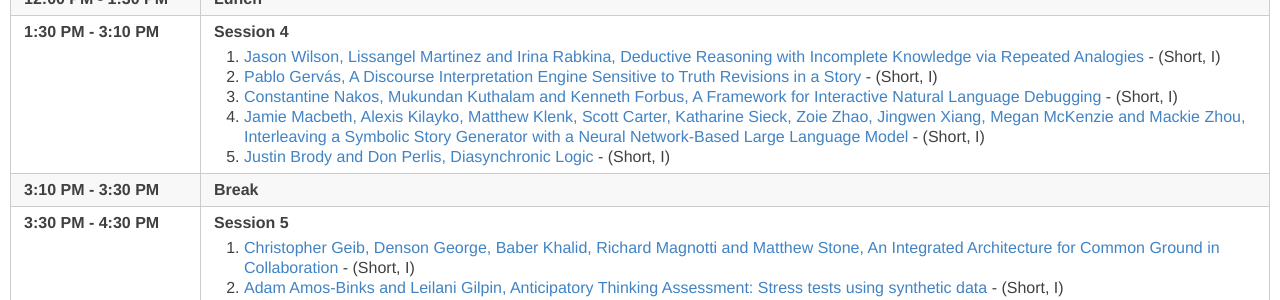
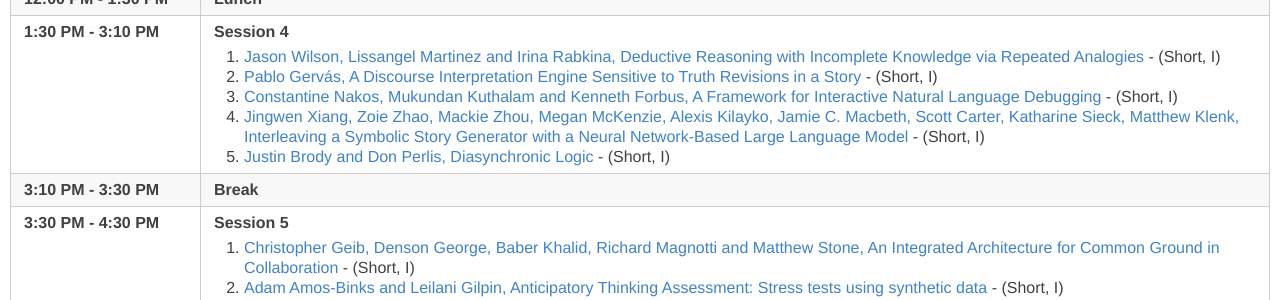
Before and after one commit to AdvancesInCognitiveSystems/acs2022, a Jekyll site: the page built from _days/sunday-day2.md, in a window 1280 px wide. Shown: the part 699-999 px from the top of the page. Built offline with Jekyll 4.4.1, drawn with Linux system fonts in a browser that asks for light colours.

Commit message:
Update sunday-day2.md

```diff
--- a/_days/sunday-day2.md
+++ b/_days/sunday-day2.md
@@ -79,7 +79,7 @@ Title: <a href="{{site.baseurl}}/talks/#Cohn_talk"> Cognitive Systems with Spati
      <li> <a href="{{site.baseurl}}/data/acs22_paper-8878.pdf">Jason Wilson, Lissangel Martinez and Irina Rabkina, Deductive Reasoning with Incomplete Knowledge via Repeated Analogies</a> - (Short, I)</li>
      <li> <a href="{{site.baseurl}}/data/acs22_paper-2091.pdf">Pablo Gervás, A Discourse Interpretation Engine Sensitive to Truth Revisions in a Story</a> - (Short, I)</li>
      <li> <a href="{{site.baseurl}}/data/acs22_paper-7803.pdf">Constantine Nakos, Mukundan Kuthalam and Kenneth Forbus, A Framework for Interactive Natural Language Debugging</a> - (Short, I)</li>
-     <li> <a href="{{site.baseurl}}/data/acs22_paper-9358.pdf">Jamie Macbeth, Alexis Kilayko, Matthew Klenk, Scott Carter, Katharine Sieck, Zoie Zhao, Jingwen Xiang, Megan McKenzie and Mackie Zhou, Interleaving a Symbolic Story Generator with a Neural Network-Based Large Language Model</a> - (Short, I)</li>
+     <li> <a href="{{site.baseurl}}/data/acs22_paper-9358.pdf">Jingwen Xiang, Zoie Zhao, Mackie Zhou, Megan McKenzie, Alexis Kilayko, Jamie C. Macbeth, Scott Carter, Katharine Sieck, Matthew Klenk, Interleaving a Symbolic Story Generator with a Neural Network-Based Large Language Model</a> - (Short, I)</li>
      <li> <a href="{{site.baseurl}}/data/acs22_paper-301.pdf">Justin Brody and Don Perlis, Diasynchronic Logic</a> - (Short, I)</li>
 <!--
      <li> <a href="{{site.baseurl}}/data/acs22_paper-7038.pdf">Vasanth Sarathy, Mark Burstein, Scott Friedman, Robert Bobrow and Ugur Kuter, A Neuro-Symbolic Cognitive System for Intuitive Argumentation</a> - (Long, V)</li> -->
```
